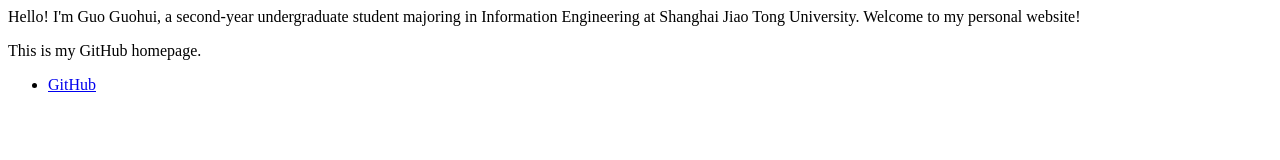
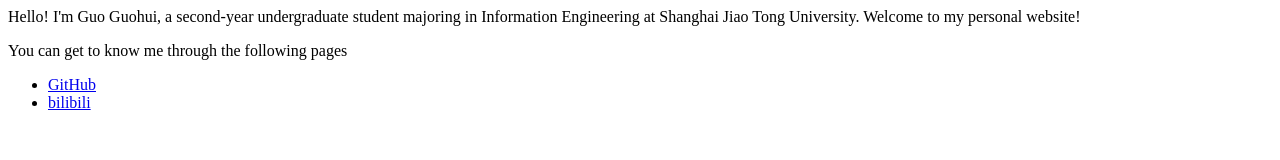
Before and after one commit to guohuiguo/guohuiguo.github.io, a plain HTML site: page index.html in a window 1280 px wide. Drawn offline with Linux system fonts and the light colour scheme.

Commit message:
index.html

```diff
--- a/index.html
+++ b/index.html
@@ -1,8 +1,11 @@
 <p>Hello! I'm Guo Guohui, a second-year undergraduate student majoring in Information Engineering at Shanghai Jiao Tong University. Welcome to my personal website!</p>
 
-<p>This is my GitHub homepage.</p>
+<p>You can get to know me through the following pages</p>
 <ul>
   <li>
     <a href="https://github.com/guohuiguo/">GitHub</a>
   </li>
+  <li>
+    <a href="https://space.bilibili.com/3494359198599679?spm_id_from=333.1007.0.0">bilibili</a>
+  </li>
 </ul>
```
